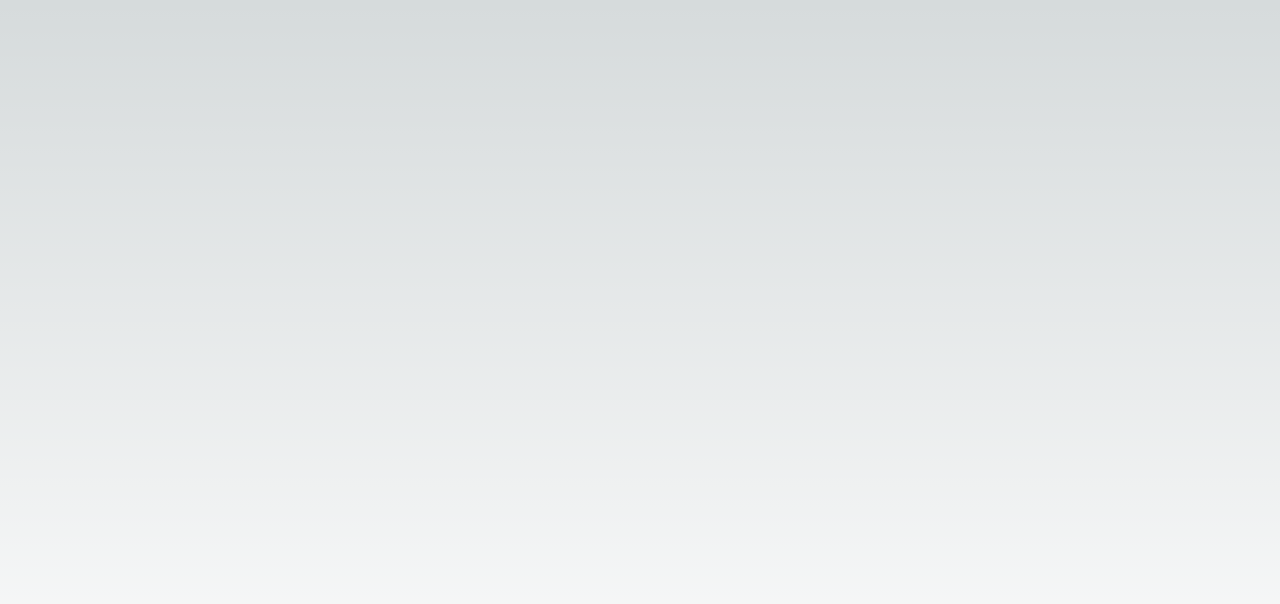
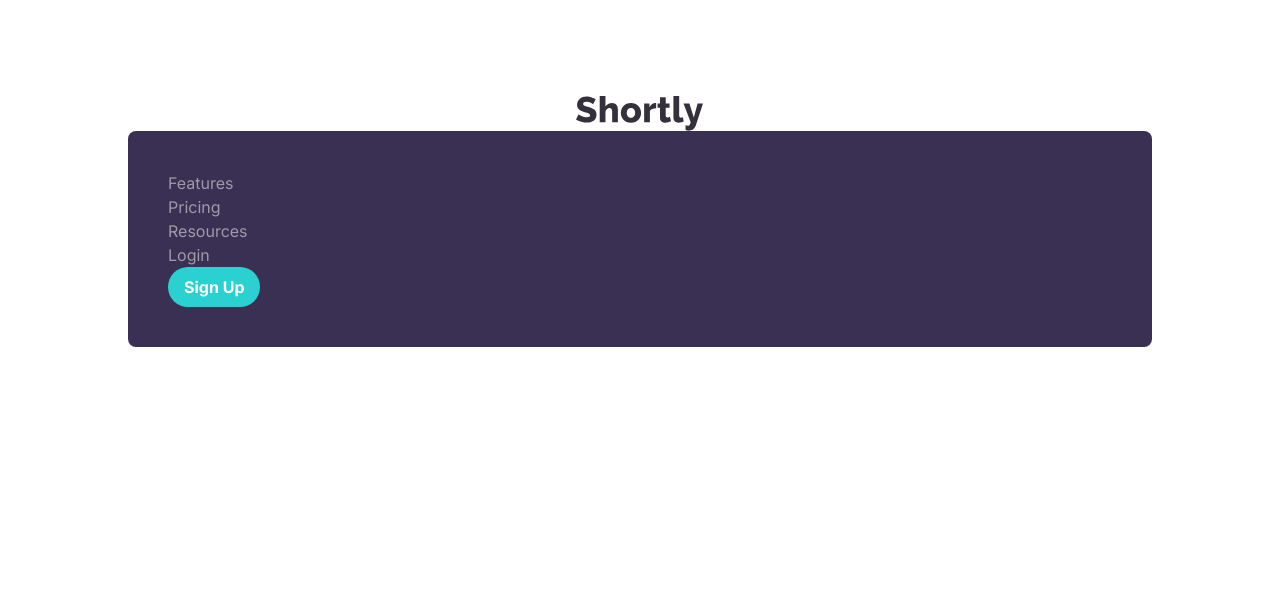
Before and after one commit to Sean-Bradbury/url-shortener, a Next.js app: page / in a window 1280 px wide. Shown: the top 604 px of the page. Built offline with nearby package versions, Linux system fonts and the light colour scheme.

Commit message:
created nav & header components

```diff
--- /dev/null
+++ b/src/app/components/Header/Header.tsx
@@ -0,0 +1,14 @@
+import React from 'react'
+import Image from 'next/image'
+import Navigation from '../Navigation'
+
+const Header = () => {
+  return (
+    <div className='d-flex'>
+        <Image src='/img/svg/logo.svg' alt='logo' width={128} height={77} />
+        <Navigation />
+    </div>
+  )
+}
+
+export default Header
--- /dev/null
+++ b/src/app/components/Header/index.ts
@@ -0,0 +1,3 @@
+import Header from "./Header";
+
+export default Header;
--- /dev/null
+++ b/src/app/components/Navigation/Navigation.tsx
@@ -0,0 +1,20 @@
+import React from 'react'
+
+interface Props {
+   isMobile?: boolean,
+   isOpen?: boolean
+}
+
+const Navigation = ({isMobile = true, isOpen = true}: Props) => {
+  return (
+    <div className={`nav flex ${!isMobile ? 'lg:flex-row ' : null } ${isMobile && isOpen ? 'flex-col bg-purple p-10 rounded-lg absolute w-4/5 left-[10%]' : 'hidden'}`}>
+        <div className="nav-link">Features</div>
+        <div className="nav-link">Pricing</div>
+        <div className="nav-link">Resources</div>
+        <div className="nav-link">Login</div>
+        <div className="nav-link"><button className={`primary-btn ${isMobile ? 'w-100' : null}`}>Sign Up</button></div>
+    </div>
+  )
+}
+
+export default Navigation
--- /dev/null
+++ b/src/app/components/Navigation/index.ts
@@ -0,0 +1,3 @@
+import Navigation from "./Navigation";
+
+export default Navigation;
--- a/src/app/globals.css
+++ b/src/app/globals.css
@@ -2,26 +2,26 @@
 @tailwind components;
 @tailwind utilities;
 
-:root {
-  --foreground-rgb: 0, 0, 0;
-  --background-start-rgb: 214, 219, 220;
-  --background-end-rgb: 255, 255, 255;
-}
+@layer components {
+  .primary-btn {
+    @apply bg-cyan text-white font-bold py-2 px-4;
+    border-radius: 28px;
+    &:hover {
+      background-color: #9AE3E3;;
+    }
+    &.square {
+      border-radius: 10px;
+      &.active {
+        @apply bg-purple;
+      }
+    }
+  }
 
-@media (prefers-color-scheme: dark) {
-  :root {
-    --foreground-rgb: 255, 255, 255;
-    --background-start-rgb: 0, 0, 0;
-    --background-end-rgb: 0, 0, 0;
+  .nav-link {
+    @apply text-gray-text;
+    cursor: pointer;
+    &:hover {
+      @apply text-black-text;
+    }
   }
 }
-
-body {
-  color: rgb(var(--foreground-rgb));
-  background: linear-gradient(
-      to bottom,
-      transparent,
-      rgb(var(--background-end-rgb))
-    )
-    rgb(var(--background-start-rgb));
-}
--- a/src/app/page.tsx
+++ b/src/app/page.tsx
@@ -1,9 +1,9 @@
-import Image from 'next/image'
+import Header from './components/Header'
 
 export default function Home() {
   return (
     <main className="flex min-h-screen flex-col items-center justify-between p-24">
-
+      <Header />
     </main>
   )
 }
--- a/tailwind.config.ts
+++ b/tailwind.config.ts
@@ -13,6 +13,14 @@
         'gradient-conic':
           'conic-gradient(from 180deg at 50% 50%, var(--tw-gradient-stops))',
       },
+      colors: {
+        'gray-text': '#9E9AA8',
+        'gray-background': '#EFF1F7',
+        'cyan': '#2BD0D0',
+        'purple': '#3A3054',
+        'black-background': '#232127',
+        'black-text': '#34313D',
+      },
     },
   },
   plugins: [],
```
